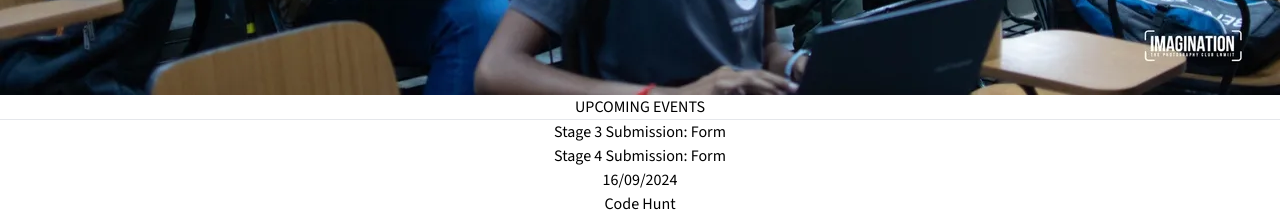
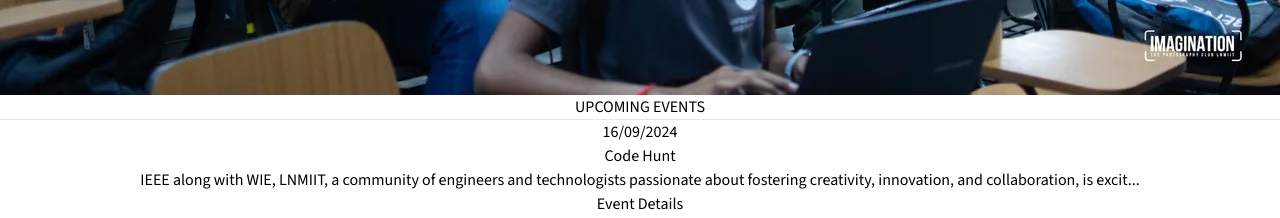
Before and after one commit to aanchalj08/IEEE-SB-Website-, a React (Vite) app: page / in a window 1280 px wide. Shown: the part 10040-10258 px from the top of the page. Built offline with nearby package versions, Linux system fonts and the light colour scheme.

Commit message:
commented

```diff
--- a/src/Home/Home.jsx
+++ b/src/Home/Home.jsx
@@ -123,7 +123,7 @@
 			{/* Upcoming Events */}
 			<div className="text-center">
 				<Header title="UPCOMING EVENTS" />
-				<div className="text-4xl">
+				{/* <div className="text-4xl">
 					<p>
 						Stage 3 Submission:{" "}
 						<a href="https://bit.ly/crookshanks" className="text-sky-500">
@@ -138,7 +138,7 @@
 							Form
 						</a>
 					</p>
-				</div>
+				</div> */}
 				{EventData.map((event) => {
 					return (
 						<EventCard
```
